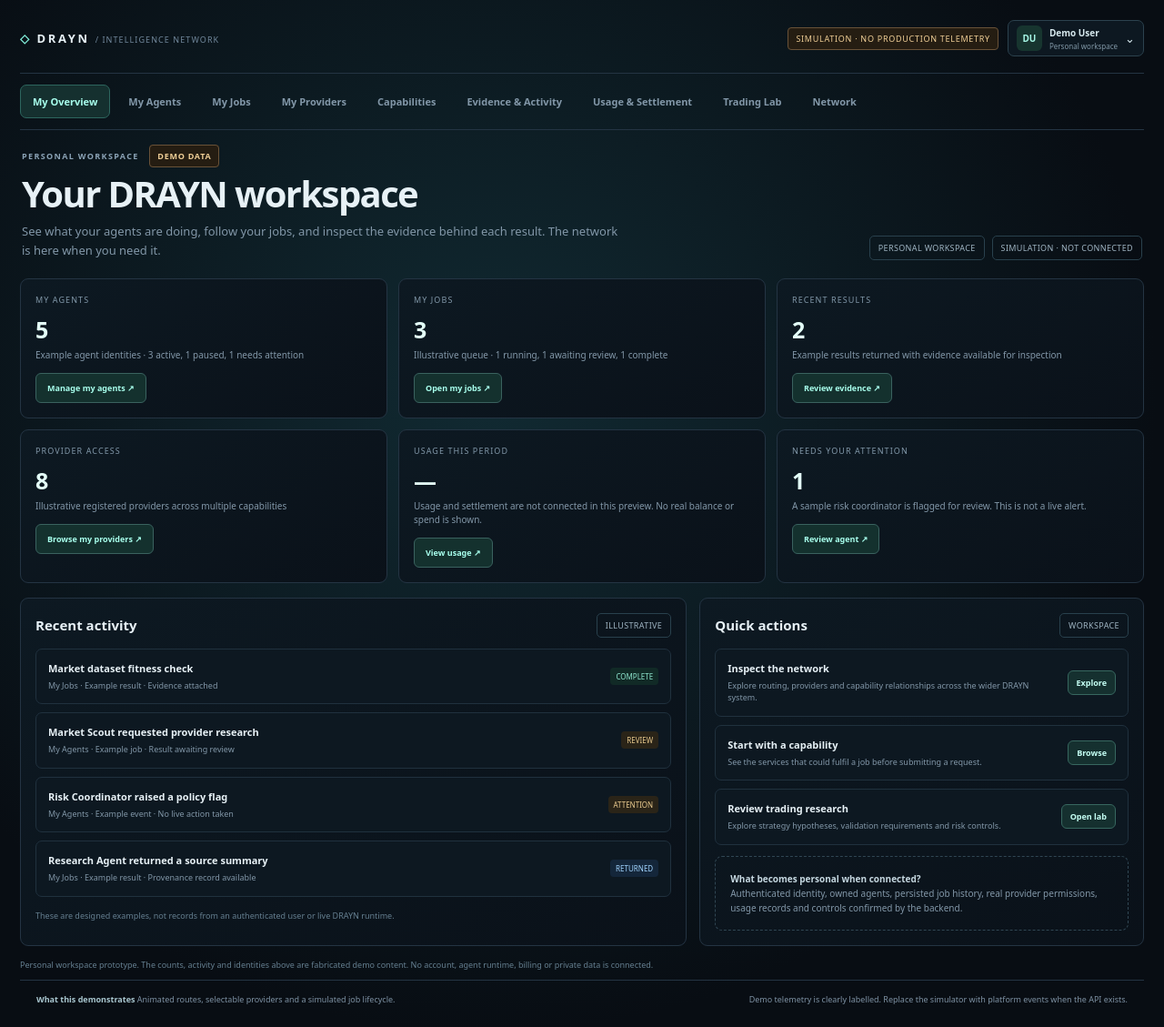
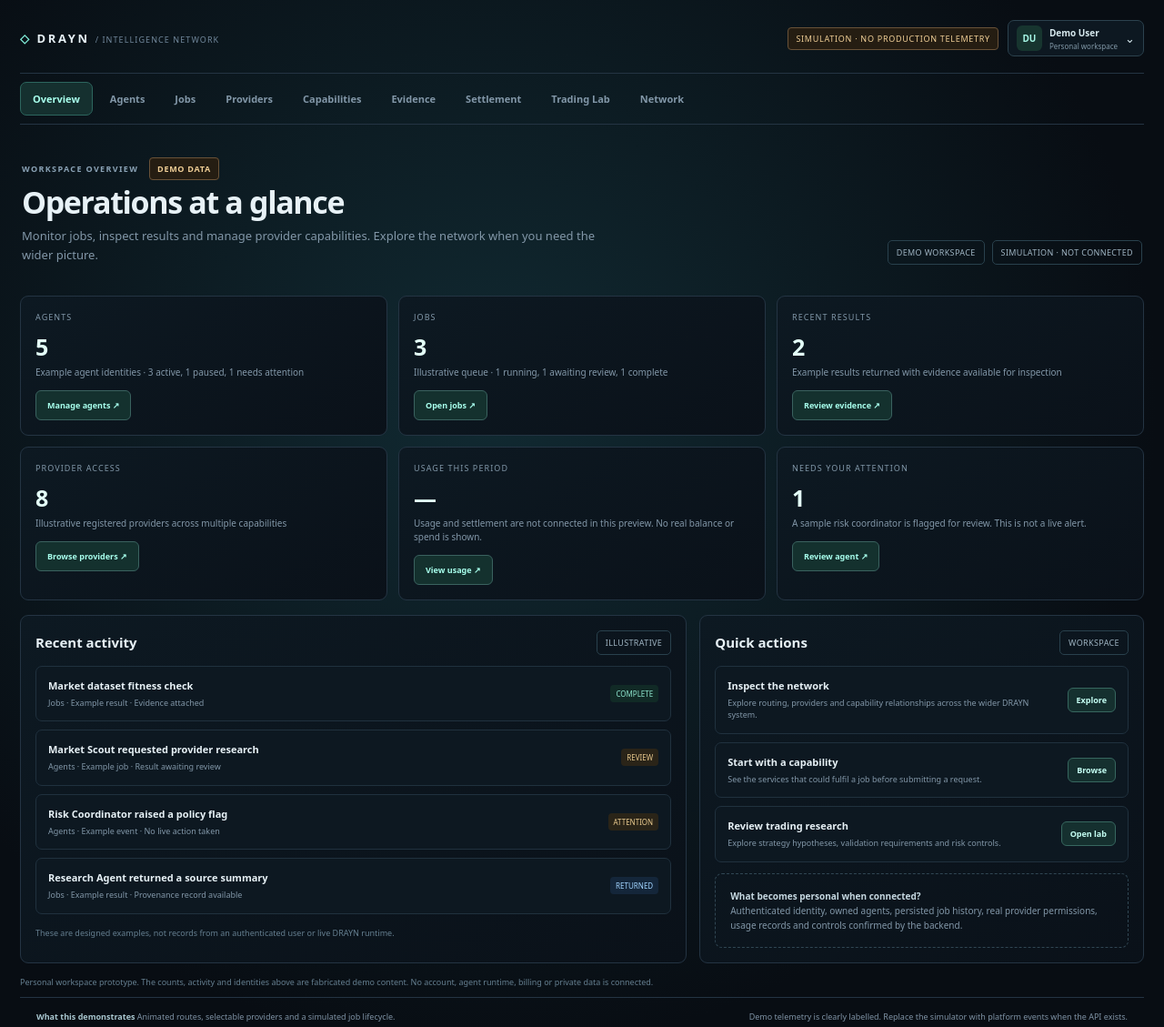
Before and after one commit to drayn-online/drayn-website, a plain HTML site: page preview/network-demo.html in a window 1280 px wide. Shown: the whole page at 91% size. Drawn offline with Linux system fonts and the light colour scheme.

Commit message:
Streamline DRAYN terminal navigation and overview

```diff
--- a/preview/network-demo.html
+++ b/preview/network-demo.html
@@ -39,7 +39,7 @@
 /* Personal workspace hierarchy: the user is primary, network is secondary */
 .pagehead{padding-top:24px}.screen#screen-overview .panelgrid{margin-top:4px}.screen#screen-overview .actionbtn,.screen#screen-overview .mini-action{font-size:9px}
 /* Multi-screen terminal shell */
-.appnav{display:flex;gap:6px;overflow-x:auto;padding:12px 0;border-bottom:1px solid var(--line);scrollbar-width:thin}
+.appnav{display:flex;gap:5px;overflow-x:auto;padding:9px 0;border-bottom:1px solid var(--line);scrollbar-width:thin}.appnav button{padding:9px 12px;white-space:nowrap;font-size:12px}.pagehead{margin:20px 0 18px}.pagehead h1{margin:7px 0;font-size:clamp(25px,3vw,34px)}.pagehead p{max-width:760px;margin:8px 0}.page-meta{gap:7px}.panelgrid{gap:12px}.panel{padding:17px}.panel .big{font-size:32px}.kicker{letter-spacing:.12em;font-size:10px}.actionbtn{padding:10px 13px;font-size:12px}
 .appnav button{flex:0 0 auto;border:1px solid transparent;background:transparent;color:#8297a8;border-radius:7px;padding:10px 13px;font:600 11px system-ui;cursor:pointer}
 .appnav button:hover{background:#11232b;color:#d8f8f1}
 .appnav button.active{background:#15302f;border-color:#2d665e;color:#a8ffed}
@@ -102,25 +102,25 @@
 </head>
 <body><main class="shell">
 <header class="top"><div class="topmain"><div class="brand"><span>◇</span> DRAYN <span style="color:#71879b;font-size:9px;letter-spacing:.12em;font-weight:500">/ INTELLIGENCE NETWORK</span></div></div><div class="topright"><span class="tag">SIMULATION · NO PRODUCTION TELEMETRY</span><div class="account-wrap"><button class="account-button" id="accountButton" aria-expanded="false"><span class="account-avatar">DU</span><span class="account-text"><strong id="accountName">Demo User</strong><small>Personal workspace</small></span><span>⌄</span></button><div class="account-menu" id="accountMenu"><div class="account-menu-head"><strong id="menuName">Demo User</strong><small id="menuEmail">demo@example.com</small></div><button data-account="profile">Your account</button><button data-account="workspace">Workspace settings</button><button data-account="security">Security & sessions</button><button data-account="signin">Sign in / switch account</button><button data-account="signout" class="signout">Sign out</button><div class="menu-note">Prototype only — no real authentication or session is connected.</div></div></div></div></header>
-<nav class="appnav" aria-label="Your DRAYN workspace">
-<button class="active" data-screen="overview">My Overview</button><button data-screen="agents">My Agents</button><button data-screen="jobs">My Jobs</button><button data-screen="providers">My Providers</button><button data-screen="capabilities">Capabilities</button><button data-screen="evidence">Evidence & Activity</button><button data-screen="settlement">Usage & Settlement</button><button data-screen="trading">Trading Lab</button><button data-screen="network">Network</button>
+<nav class="appnav" aria-label="DRAYN workspace navigation">
+<button class="active" data-screen="overview">Overview</button><button data-screen="agents">Agents</button><button data-screen="jobs">Jobs</button><button data-screen="providers">Providers</button><button data-screen="capabilities">Capabilities</button><button data-screen="evidence">Evidence</button><button data-screen="settlement">Settlement</button><button data-screen="trading">Trading Lab</button><button data-screen="network">Network</button>
 </nav>
 <section class="screen active" id="screen-overview">
-<div class="pagehead"><div><div class="eyebrow">PERSONAL WORKSPACE <span class="tag" style="margin-left:8px">DEMO DATA</span></div><h1>Your DRAYN workspace</h1><p>See what your agents are doing, follow your jobs, and inspect the evidence behind each result. The network is here when you need it.</p></div><div class="page-meta"><span class="pill">PERSONAL WORKSPACE</span><span class="pill">SIMULATION · NOT CONNECTED</span></div></div>
+<div class="pagehead"><div><div class="eyebrow">WORKSPACE OVERVIEW <span class="tag" style="margin-left:8px">DEMO DATA</span></div><h1>Operations at a glance</h1><p>Monitor jobs, inspect results and manage provider capabilities. Explore the network when you need the wider picture.</p></div><div class="page-meta"><span class="pill">DEMO WORKSPACE</span><span class="pill">SIMULATION · NOT CONNECTED</span></div></div>
 <div class="panelgrid">
-<div class="panel"><div class="kicker">MY AGENTS</div><div class="big">5</div><div class="hint">Example agent identities · 3 active, 1 paused, 1 needs attention</div><div style="margin-top:12px"><button class="actionbtn" data-go-screen="agents">Manage my agents ↗</button></div></div>
-<div class="panel"><div class="kicker">MY JOBS</div><div class="big">3</div><div class="hint">Illustrative queue · 1 running, 1 awaiting review, 1 complete</div><div style="margin-top:12px"><button class="actionbtn" data-go-screen="jobs">Open my jobs ↗</button></div></div>
+<div class="panel"><div class="kicker">AGENTS</div><div class="big">5</div><div class="hint">Example agent identities · 3 active, 1 paused, 1 needs attention</div><div style="margin-top:12px"><button class="actionbtn" data-go-screen="agents">Manage agents ↗</button></div></div>
+<div class="panel"><div class="kicker">JOBS</div><div class="big">3</div><div class="hint">Illustrative queue · 1 running, 1 awaiting review, 1 complete</div><div style="margin-top:12px"><button class="actionbtn" data-go-screen="jobs">Open jobs ↗</button></div></div>
 <div class="panel"><div class="kicker">RECENT RESULTS</div><div class="big">2</div><div class="hint">Example results returned with evidence available for inspection</div><div style="margin-top:12px"><button class="actionbtn" data-go-screen="evidence">Review evidence ↗</button></div></div>
-<div class="panel"><div class="kicker">PROVIDER ACCESS</div><div class="big">8</div><div class="hint">Illustrative registered providers across multiple capabilities</div><div style="margin-top:12px"><button class="actionbtn" data-go-screen="providers">Browse my providers ↗</button></div></div>
+<div class="panel"><div class="kicker">PROVIDER ACCESS</div><div class="big">8</div><div class="hint">Illustrative registered providers across multiple capabilities</div><div style="margin-top:12px"><button class="actionbtn" data-go-screen="providers">Browse providers ↗</button></div></div>
 <div class="panel"><div class="kicker">USAGE THIS PERIOD</div><div class="big">—</div><div class="hint">Usage and settlement are not connected in this preview. No real balance or spend is shown.</div><div style="margin-top:12px"><button class="actionbtn" data-go-screen="settlement">View usage ↗</button></div></div>
 <div class="panel"><div class="kicker">NEEDS YOUR ATTENTION</div><div class="big">1</div><div class="hint">A sample risk coordinator is flagged for review. This is not a live alert.</div><div style="margin-top:12px"><button class="actionbtn" data-go-screen="agents">Review agent ↗</button></div></div>
 </div>
 <div class="split">
 <div class="panel"><div class="sectionrow"><h2>Recent activity</h2><span class="pill">ILLUSTRATIVE</span></div><div class="evidence-list">
-<div class="evidence-item"><div class="evidence-main"><strong>Market dataset fitness check</strong><small>My Jobs · Example result · Evidence attached</small></div><span class="state">COMPLETE</span></div>
-<div class="evidence-item"><div class="evidence-main"><strong>Market Scout requested provider research</strong><small>My Agents · Example job · Result awaiting review</small></div><span class="state warn">REVIEW</span></div>
-<div class="evidence-item"><div class="evidence-main"><strong>Risk Coordinator raised a policy flag</strong><small>My Agents · Example event · No live action taken</small></div><span class="state warn">ATTENTION</span></div>
-<div class="evidence-item"><div class="evidence-main"><strong>Research Agent returned a source summary</strong><small>My Jobs · Example result · Provenance record available</small></div><span class="state blue">RETURNED</span></div>
+<div class="evidence-item"><div class="evidence-main"><strong>Market dataset fitness check</strong><small>Jobs · Example result · Evidence attached</small></div><span class="state">COMPLETE</span></div>
+<div class="evidence-item"><div class="evidence-main"><strong>Market Scout requested provider research</strong><small>Agents · Example job · Result awaiting review</small></div><span class="state warn">REVIEW</span></div>
+<div class="evidence-item"><div class="evidence-main"><strong>Risk Coordinator raised a policy flag</strong><small>Agents · Example event · No live action taken</small></div><span class="state warn">ATTENTION</span></div>
+<div class="evidence-item"><div class="evidence-main"><strong>Research Agent returned a source summary</strong><small>Jobs · Example result · Provenance record available</small></div><span class="state blue">RETURNED</span></div>
 </div><p class="screen-note">These are designed examples, not records from an authenticated user or live DRAYN runtime.</p></div>
 <div class="panel"><div class="sectionrow"><h2>Quick actions</h2><span class="pill">WORKSPACE</span></div>
 <div class="providerlist">
```
